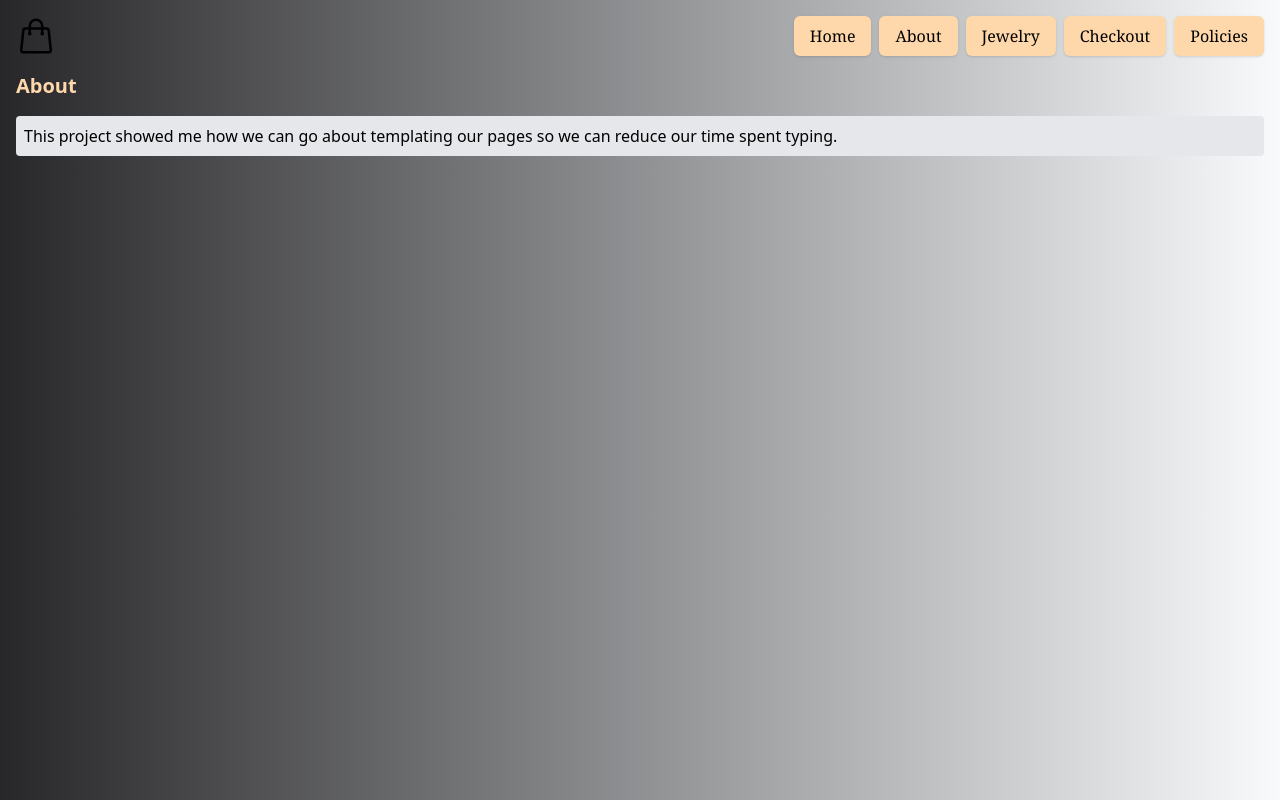
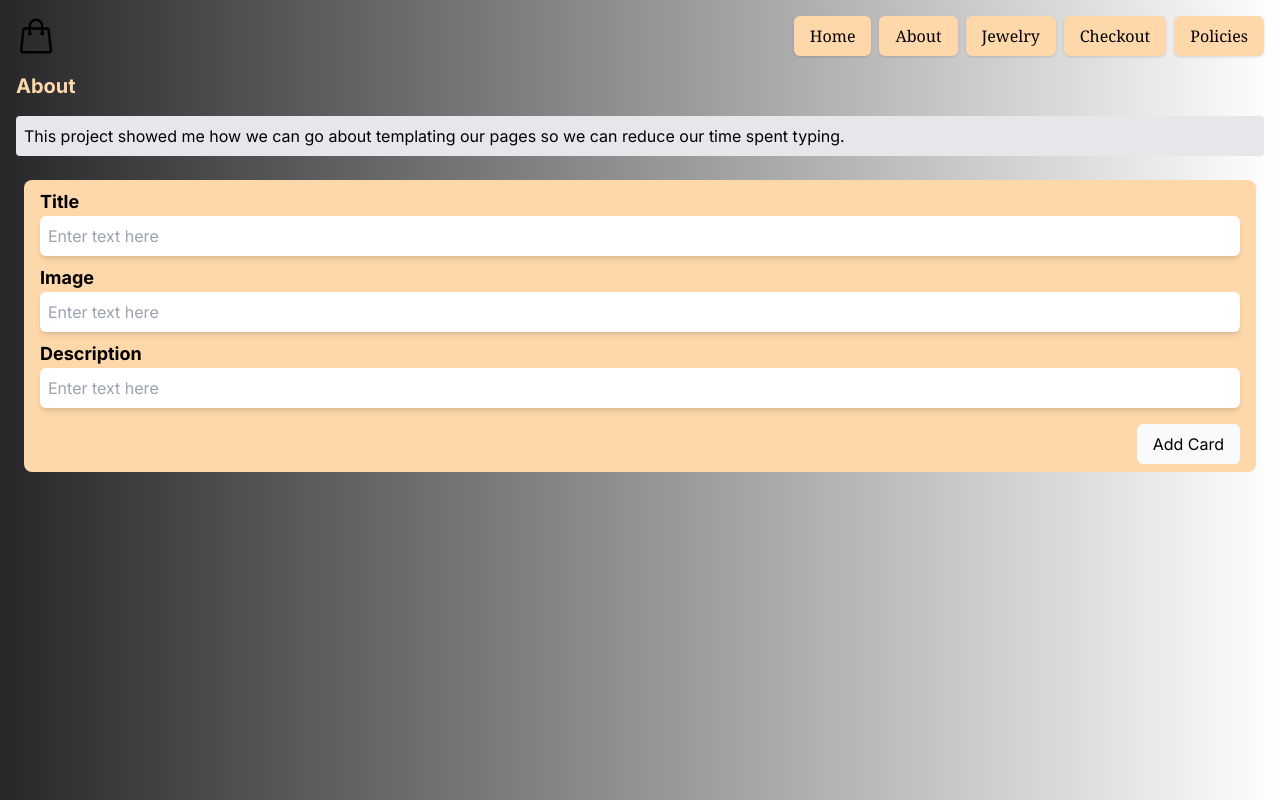
Before and after one commit to CameronChuy/CSCI32Final, a Next.js app: page /about in a window 1280 px wide. Built offline with nearby package versions, Linux system fonts and the light colour scheme.

Commit message:
Add Card Form to input more art pieces to database

```diff
--- a/src/app/about/page.js
+++ b/src/app/about/page.js
@@ -2,6 +2,7 @@ import Image from 'next/image'
 import Navbar from '../components/Navbar'
 import PageTitle from '../components/PageTitle'
 import PageContent from '../components/PageContent'
+import CardForm from '../components/CardForm'
 
 export default function About() {
   return (
@@ -9,6 +10,7 @@ export default function About() {
       <Navbar />
       <PageTitle title="About" />
       <PageContent content="This project showed me how we can go about templating our pages so we can reduce our time spent typing."/>
+      <CardForm />
     </div>
   )
 }
--- /dev/null
+++ b/src/app/components/Button.js
@@ -0,0 +1,6 @@
+
+export default function Button({ children, onClick, type="button"}) {
+    return <button className="bg-slate-50 px-4 py-2 mx-2 mt-2 rounded-md hover:bg-orange-400 active:bg-orange-500 transition-all" type={ type } onClick= { onClick } >
+        { children }
+    </button>
+}
--- /dev/null
+++ b/src/app/components/CardForm.js
@@ -0,0 +1,38 @@
+import Field from "./Field"
+import Label from "./Label"
+import Input from "./Input"
+import Button from "./Button"
+import { redirect } from "next/navigation"
+import { insertCard } from "../utils/supabase-client"
+
+async function createCard(formData) {
+    'use server'
+    // get each field out of formData
+    // call supabase-client insertCard
+    console.log("test")
+    const title = formData.get('title')
+    const img = formData.get('img')
+    const description = formData.get('description')
+    insertCard({ title, img, description })
+    redirect("/")
+  }
+
+  export default function CardForm() {
+    return <form action={createCard} className="m-6 p-2 rounded-lg bg-orange-200">
+        <Field>
+            <Label label="Title" />
+            <Input id="title" name="title"/>
+        </Field>
+        <Field>
+            <Label label="Image" />
+            <Input id="img" name="img"/>
+        </Field>
+        <Field>
+            <Label label="Description" />
+            <Input id="description" name="description"/>
+        </Field>
+        <div className="flex justify-end">
+            <Button type="submit">Add Card</Button>
+        </div>
+    </form>
+  }
--- /dev/null
+++ b/src/app/components/Field.js
@@ -0,0 +1,5 @@
+
+export default function Field({ children }) {
+    // render children inside a div with a flex-col layout
+    return <div className="flex flex-col mb-2 mx-2" > { children } </div>
+  }
--- a/src/app/components/Footer.js
+++ b/src/app/components/Footer.js
@@ -1,5 +1,5 @@
 export default function Footer(){
-    return (<footer class="flex justify-center bg-zinc-800" >
-        <p class="text-orange-300" >Developed by Cameron Cary 2023</p>
+    return (<footer className="flex justify-center bg-zinc-800" >
+        <p className="text-orange-300" >Developed by Cameron Cary 2023</p>
     </footer>)
 }
--- /dev/null
+++ b/src/app/components/Input.js
@@ -0,0 +1,4 @@
+
+export default function Input({ type ="text", placeholder = "Enter text here", name, id }) {
+    return <input className="p-2 rounded-md shadow-md" type={ type } name={ name } id={ id } placeholder={ placeholder }/>
+}
--- /dev/null
+++ b/src/app/components/Label.js
@@ -0,0 +1,4 @@
+
+export default function Label({ label, htmlFor }) {
+    return <label className="text-lg font-bold" htmlFor= { htmlFor }> { label } </label>
+}
--- a/src/app/components/Navbar.js
+++ b/src/app/components/Navbar.js
@@ -25,7 +25,7 @@ export default function Navbar() {
     return (
     <div className ="flex justify-between align-center gap-2 m-4">
         <div>
-            <svg xmlns="http://www.w3.org/2000/svg" fill="none" viewBox="0 0 24 24" strokeWidth="1.5" stroke="currentColor" class="h-10">
+            <svg xmlns="http://www.w3.org/2000/svg" fill="none" viewBox="0 0 24 24" strokeWidth="1.5" stroke="currentColor" className="h-10">
   <path strokeLinecap="round" strokeLinejoin="round" d="M15.75 10.5V6a3.75 3.75 0 10-7.5 0v4.5m11.356-1.993l1.263 12c.07.665-.45 1.243-1.119 1.243H4.25a1.125 1.125 0 01-1.12-1.243l1.264-12A1.125 1.125 0 015.513 7.5h12.974c.576 0 1.059.435 1.119 1.007zM8.625 10.5a.375.375 0 11-.75 0 .375.375 0 01.75 0zm7.5 0a.375.375 0 11-.75 0 .375.375 0 01.75 0z" />
 </svg>
         </div>
--- a/src/app/layout.js
+++ b/src/app/layout.js
@@ -11,7 +11,7 @@ export const metadata = {
 export default function RootLayout({ children }) {
   return (
     <html lang="en">
-      <body class="bg-gradient-to-r from-zinc-800 to-slate-50" className={inter.className}>{children}</body>
+      <body className={`bg-gradient-to-r from-zinc-800 to-slate-50" ${inter.className}`}>{children}</body>
     </html>
   )
 }
--- a/src/app/page.js
+++ b/src/app/page.js
@@ -5,6 +5,7 @@ import PageContent from './components/PageContent'
 import Card from './components/Card'
 import Footer from './components/Footer'
 import { createClient } from '@supabase/supabase-js'
+import { findCards } from './utils/supabase-client'
 
 // Create a single supabase client for interacting with your database
 const supabase = createClient('https://uctbeefthbopurqnxuvv.supabase.co', process.env.SUPABASE_SERVICE_ROLE_KEY)
@@ -12,16 +13,14 @@ const supabase = createClient('https://uctbeefthbopurqnxuvv.supabase.co', proces
 export const revalidate = 0
 export default async function Home() {
 
-const { data: Cards, error } = await supabase
-.from('Cards')
-.select("*")
+const Cards = await findCards()
 
   return (
   <div>
     <Navbar />
     <PageTitle title="Home" />
     <PageContent />
-    <div className='flex  justify-between gap-4 w-full my-6 fle-wrap'>
+    <div className='flex justify-between gap-4 w-full my-6 fle-wrap'>
       {Cards.map((card, index) => (
         <Card key={index} title={card.title} img={card.img} description={card.description} />
       ))}
--- /dev/null
+++ b/src/app/utils/supabase-client.js
@@ -0,0 +1,22 @@
+
+import { createClient } from '@supabase/supabase-js'
+
+export function getClient() {
+  const supabase = createClient('https://uctbeefthbopurqnxuvv.supabase.co', process.env.SUPABASE_SERVICE_ROLE_KEY)
+  return supabase;
+}
+
+export async function insertCard(card) {
+  const supabase = getClient()
+
+  const { error } = await supabase.from('Cards').insert(card)
+}
+
+export async function findCards() {
+  const supabase = getClient()
+
+  const { data: Cards, error } = await supabase
+  .from('Cards')
+  .select("*")
+  return Cards
+}
```
Also changed, not shown: next.config.js (line endings or trailing spaces).
